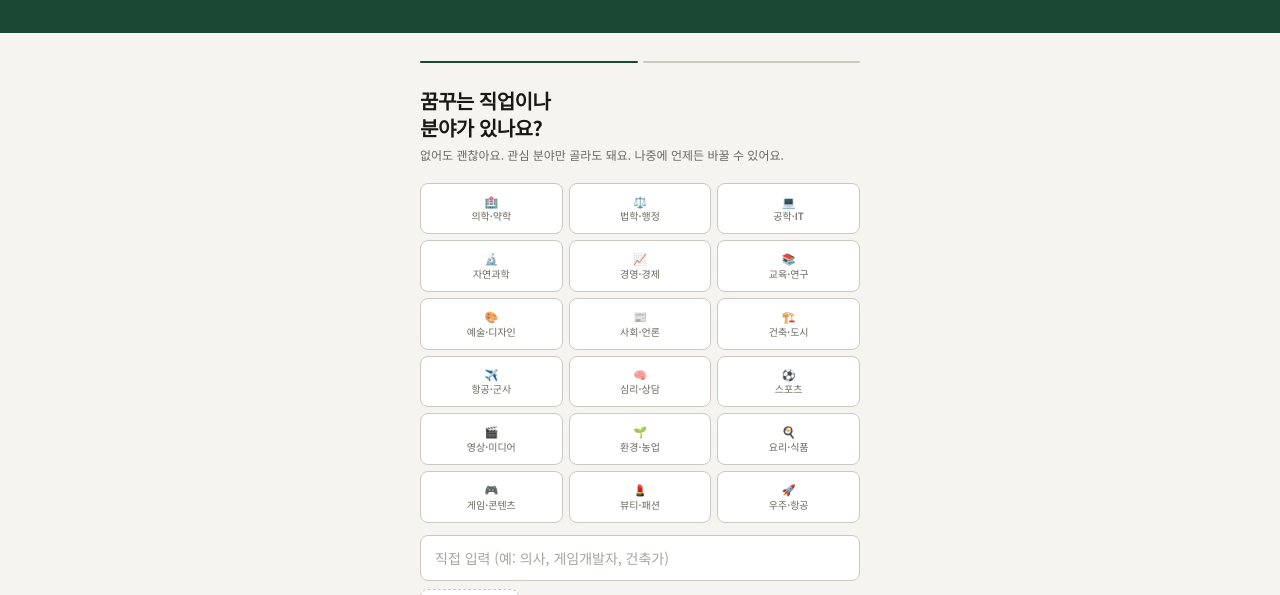
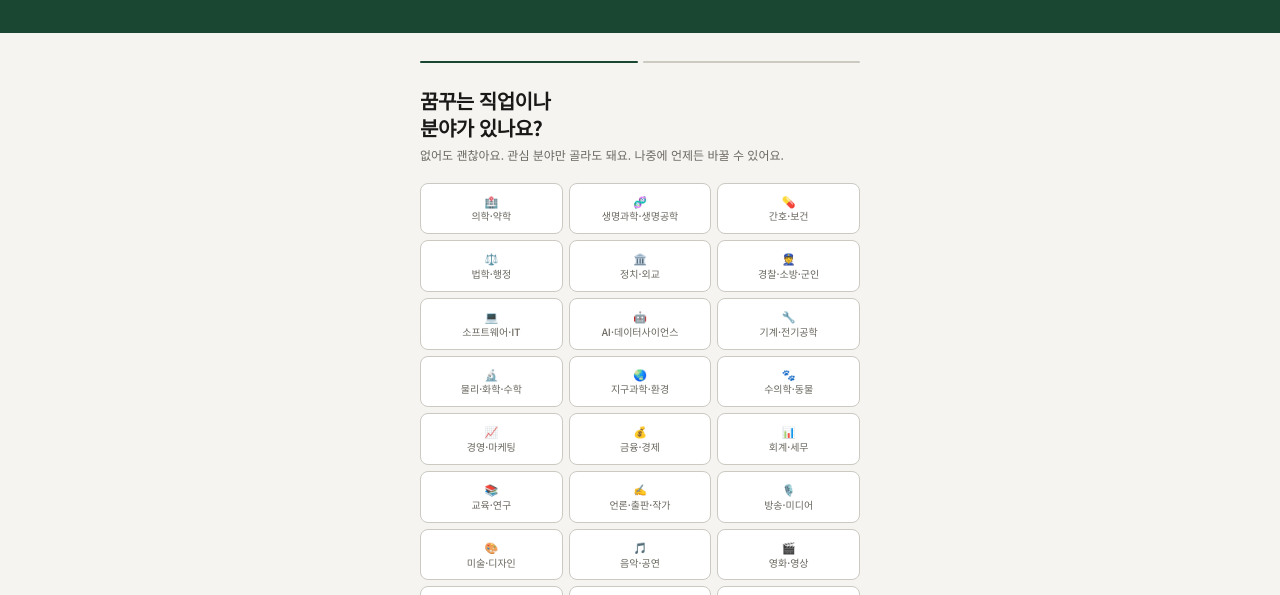
Before and after one commit to 98sstiger-commits/piltop-planner, a plain HTML site: page index.html in a window 1280 px wide. Shown: the part 205-800 px from the top of the page. Drawn offline with nearby package versions, Linux system fonts and the light colour scheme; a web font is replaced by a local one.

Commit message:
Update index.html

```diff
--- a/index.html
+++ b/index.html
@@ -394,7 +394,7 @@ textarea{resize:none}
 
     <!-- Step 1: 진로 -->
     <div class="ob-step on" id="ob-s1">
-      <div class="ob-q">꿈꾸는 직업이나<br>분야가 있나요?</div>
+      <div class="ob-q" id="ob-career-q">꿈꾸는 직업이나<br>분야가 있나요?</div>
       <div class="ob-hint">없어도 괜찮아요. 관심 분야만 골라도 돼요. 나중에 언제든 바꿀 수 있어요.</div>
       <div class="chips-wrap" id="career-chips"></div>
       <div class="dd-wrap">
@@ -743,12 +743,16 @@ const DOWE=['Sunday','Monday','Tuesday','Wednesday','Thursday','Friday','Saturda
 const CAREERS_LIST=['의사','치과의사','한의사','약사','간호사','수의사','판사','검사','변호사','경찰관','소방관','군인','공무원','외교관','소프트웨어 엔지니어','AI 연구원','데이터 사이언티스트','게임 개발자','앱 개발자','사이버보안 전문가','경영자','마케터','회계사','금융 애널리스트','교사','교수','유튜버','크리에이터','디자이너','건축가','영화감독','기자','작가','심리상담사','사회복지사','요리사','셰프','파일럿','스포츠 선수','뷰티 전문가'];
 
 const CAREER_FIELDS=[
-  {i:'🏥',l:'의학·약학'},{i:'⚖️',l:'법학·행정'},{i:'💻',l:'공학·IT'},
-  {i:'🔬',l:'자연과학'},{i:'📈',l:'경영·경제'},{i:'📚',l:'교육·연구'},
-  {i:'🎨',l:'예술·디자인'},{i:'📰',l:'사회·언론'},{i:'🏗️',l:'건축·도시'},
-  {i:'✈️',l:'항공·군사'},{i:'🧠',l:'심리·상담'},{i:'⚽',l:'스포츠'},
-  {i:'🎬',l:'영상·미디어'},{i:'🌱',l:'환경·농업'},{i:'🍳',l:'요리·식품'},
-  {i:'🎮',l:'게임·콘텐츠'},{i:'💄',l:'뷰티·패션'},{i:'🚀',l:'우주·항공'},
+  {i:'🏥',l:'의학·약학'},{i:'🧬',l:'생명과학·생명공학'},{i:'💊',l:'간호·보건'},
+  {i:'⚖️',l:'법학·행정'},{i:'🏛️',l:'정치·외교'},{i:'👮',l:'경찰·소방·군인'},
+  {i:'💻',l:'소프트웨어·IT'},{i:'🤖',l:'AI·데이터사이언스'},{i:'🔧',l:'기계·전기공학'},
+  {i:'🔬',l:'물리·화학·수학'},{i:'🌏',l:'지구과학·환경'},{i:'🐾',l:'수의학·동물'},
+  {i:'📈',l:'경영·마케팅'},{i:'💰',l:'금융·경제'},{i:'📊',l:'회계·세무'},
+  {i:'📚',l:'교육·연구'},{i:'✍️',l:'언론·출판·작가'},{i:'🎙️',l:'방송·미디어'},
+  {i:'🎨',l:'미술·디자인'},{i:'🎵',l:'음악·공연'},{i:'🎬',l:'영화·영상'},
+  {i:'🏗️',l:'건축·인테리어'},{i:'🏙️',l:'도시·부동산'},{i:'✈️',l:'항공·우주'},
+  {i:'🧠',l:'심리·상담'},{i:'🤝',l:'사회복지'},{i:'⚽',l:'스포츠·체육'},
+  {i:'🍳',l:'요리·식품'},{i:'💄',l:'뷰티·패션'},{i:'🎮',l:'게임·콘텐츠'},
 ];
 
 const CATS=[
@@ -885,6 +889,14 @@ function buildCareerChips(){
   });
 }
 buildCareerChips();
+
+// 이름 반영
+(function(){
+  if(S.name){
+    const q = document.getElementById('ob-career-q');
+    if(q) q.innerHTML = `${S.name} 학생은<br>꿈꾸는 직업이나 분야가 있나요?`;
+  }
+})();
 
 function searchCareer(q){
   const dd=document.getElementById('career-dd');
```
